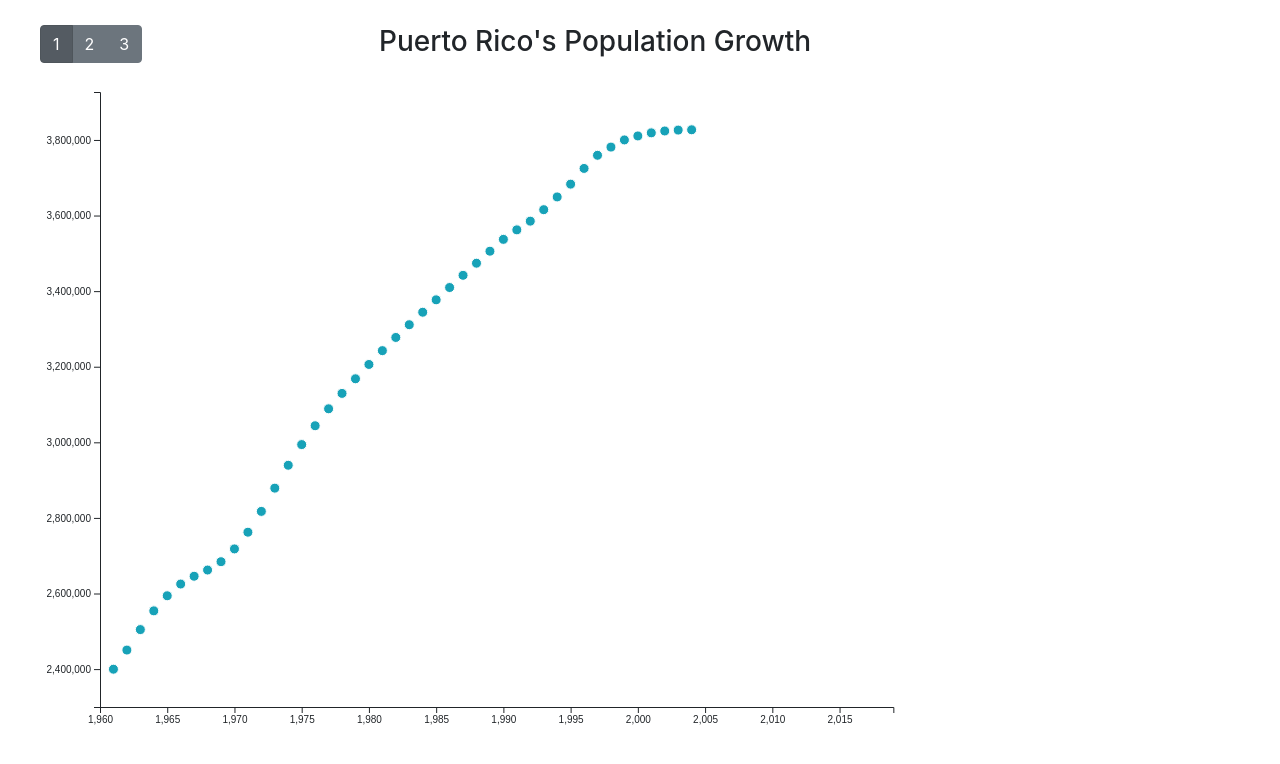
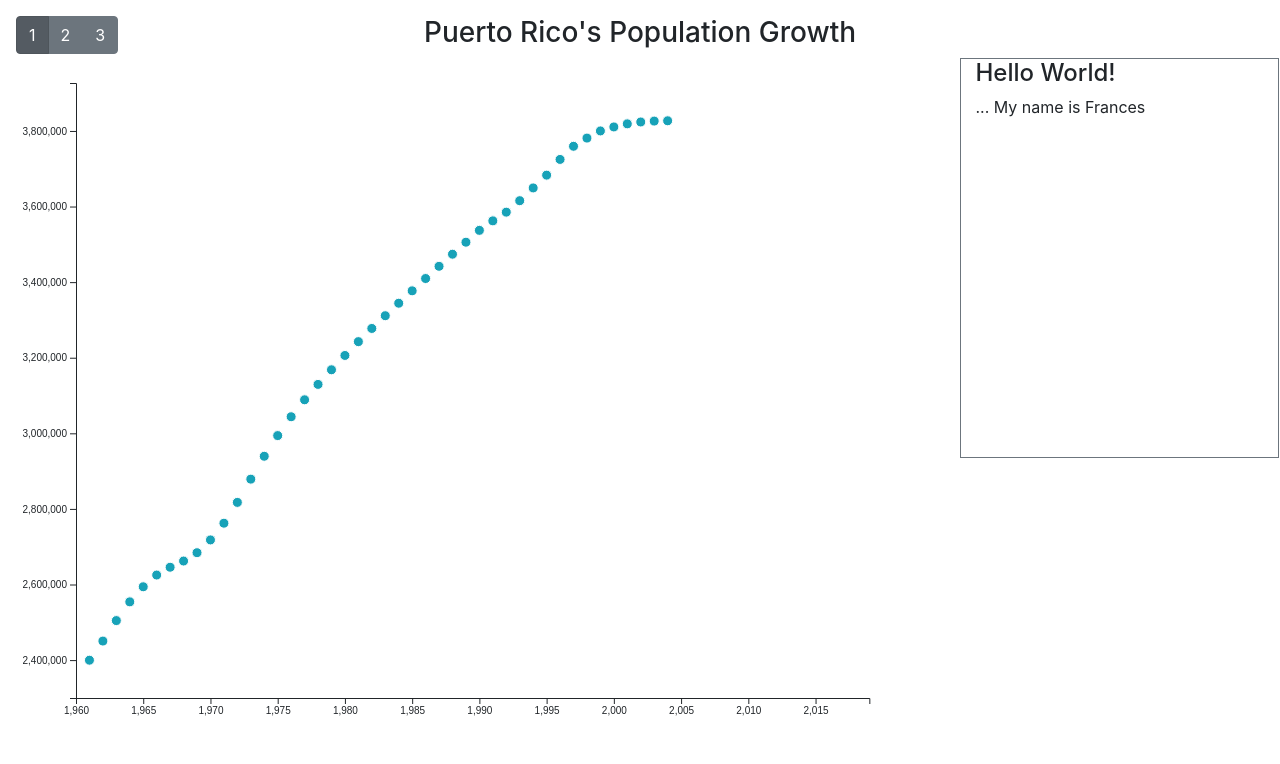
Before and after one commit to frances137/frances137.github.io, a plain HTML site: page index.html in a window 1280 px wide. Drawn offline with nearby package versions, Linux system fonts and the light colour scheme.

Commit message:
Updated HTML

```diff
--- a/index.html
+++ b/index.html
@@ -11,7 +11,7 @@
         <script src="js/graph.js" type="text/javascript"></script>
     </head>
     <body>
-        <div class="container">
+        <div class="m-3">
             <div class="row">
                 <div class="col-2">
                     <div class="btn-group btn-group-toggle" data-toggle="buttons">
@@ -31,7 +31,15 @@
                 </div>
                 <div class="col-2"></div>
             </div>
-            <svg onload="init()"></svg>
+            <div class="row h-100">
+                <div class="col-9">
+                    <svg onload="init()"></svg>
+                </div>
+                <div class="col-3 h-50 border border-secondary">
+                    <h4>Hello World!</h4>
+                    <p>... My name is Frances</p>
+                </div>
+            </div>
         </div>
     </body>
 </html>
```
